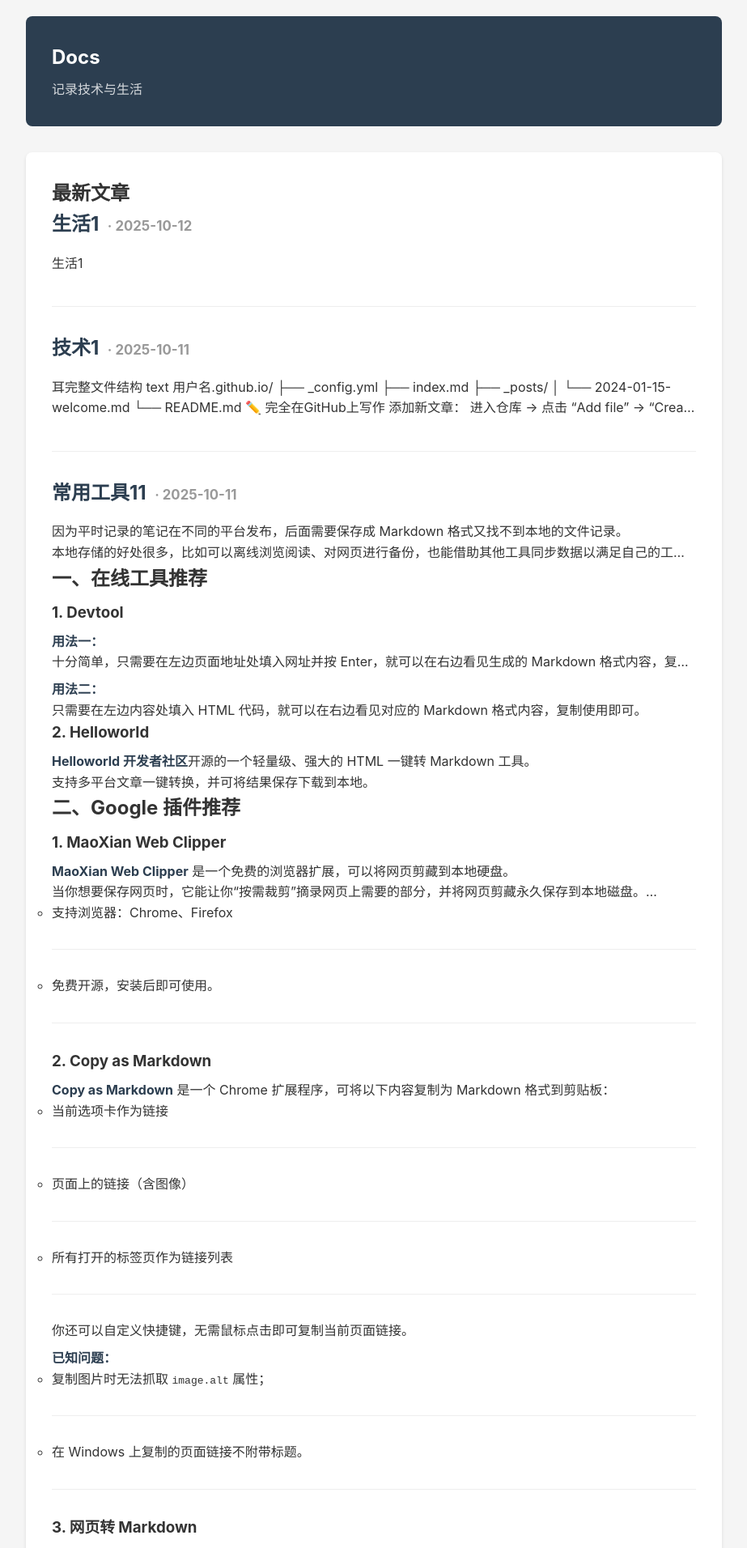
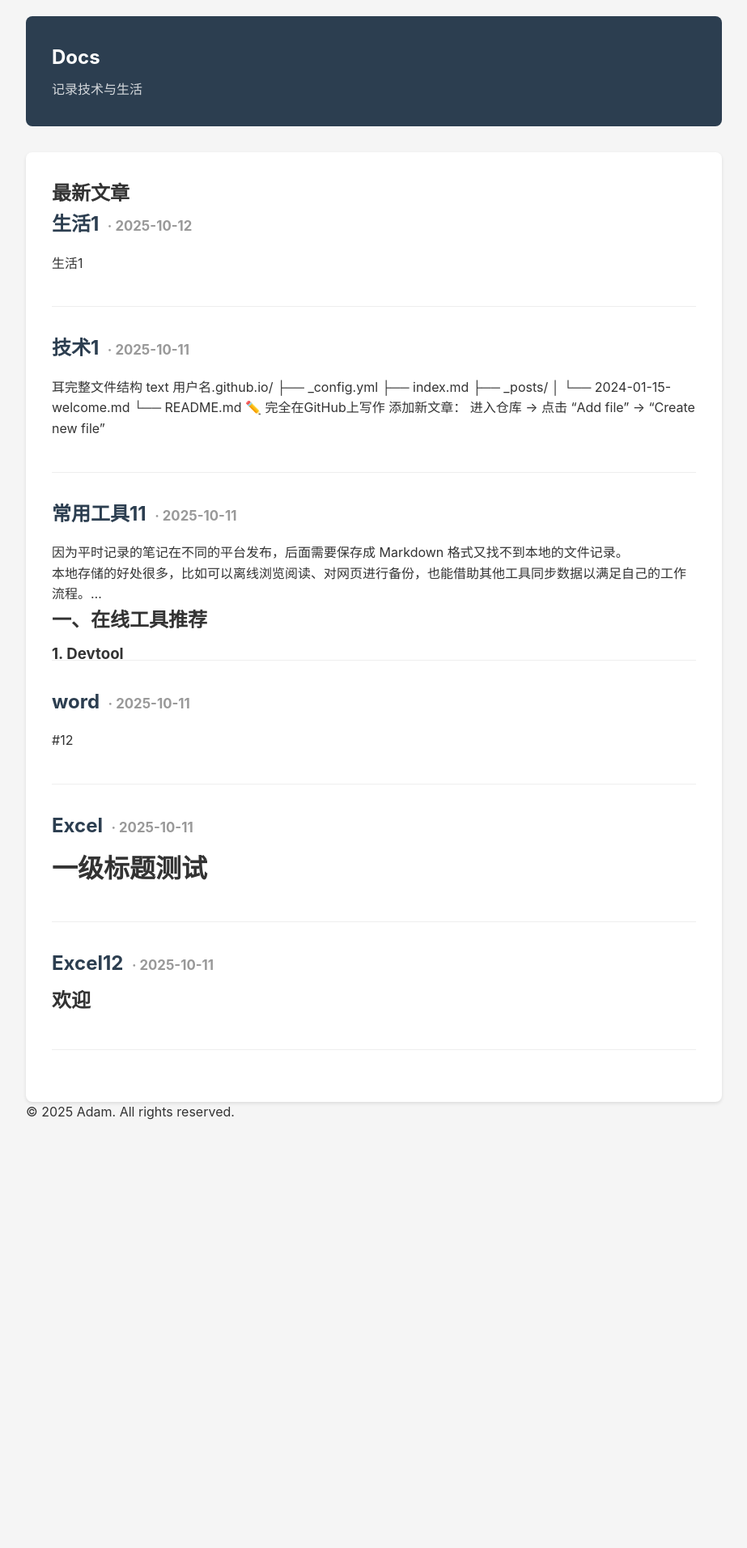
Before and after one commit to lzh210802066/lzh210802066.github.io, a Jekyll site: the page built from index.html, in a window 1280 px wide. Shown: the top 1912 px of the page at 81% size, without its empty margins (178-1101 px from the left). Built offline with Jekyll 4.4.1, drawn with Linux system fonts in a browser that asks for light colours; after the commit the page ends 1406 px from its top, so only the background shows below that; some of the changed text lies outside the part shown.

Commit message:
Update blog content

```diff
--- a/assets/css/style.css
+++ b/assets/css/style.css
@@ -198,6 +198,146 @@ em {
     word-break: break-word;
 }
 
+/* ========== 首页文章列表样式 ========== */
+.post-list {
+    list-style: none;
+    /* 移除默认列表圆点 */
+}
+
+.post-list li {
+    margin-bottom: 2rem;
+    /* 条目之间的间距 */
+    padding-bottom: 2rem;
+    /* 内容下内边距 */
+    border-bottom: 1px solid #eee;
+    /* 下边分割线 */
+
+    /* 🔥 新增：限制整个文章项的最大高度 */
+    max-height: 200px;
+    /* 根据需要调整高度 */
+    overflow: hidden;
+    /* 隐藏溢出内容 */
+}
+
+/* 列表页标题 */
+.post-list h2 {
+    margin-bottom: 0.5rem;
+    /* 标题与正文的间距 */
+}
+
+.post-list h2 a {
+    color: #2c3e50;
+    /* 深蓝灰色 */
+    text-decoration: none;
+    /* 去掉下划线 */
+}
+
+.post-list h2 a:hover {
+    color: #3498db;
+    /* 高亮效果 */
+}
+
+/* 列表页标题后的小日期 */
+.post-list h2 small.post-date {
+    font-size: 0.7em;
+    /* 比标题小 */
+    color: #999;
+    /* 浅灰色 */
+    margin-left: 0.3rem;
+    /* 与标题间距 */
+}
+
+/* 🔥 新增：限制文章列表中的所有内容（不仅仅是 p 标签） */
+.post-list .content,
+.post-list .post-content {
+    max-height: 4.8em;
+    /* 约3行的高度（基于 line-height: 1.6） */
+    overflow: hidden;
+    line-height: 1.6;
+
+    display: -webkit-box;
+    -webkit-box-orient: vertical;
+    -webkit-line-clamp: 3;
+    /* 限制为 3 行 */
+    text-overflow: ellipsis;
+    word-break: break-word;
+}
+
+/* 首页文章摘要：限制为两行并显示省略号 */
+.post-list p {
+    margin-top: 0.5rem;
+    line-height: 1.6;
+
+    display: -webkit-box;
+    /* 建立多行弹性盒子 */
+    -webkit-box-orient: vertical;
+    /* 垂直排列内容 */
+    -webkit-line-clamp: 3;
+    /* 限制为 3 行 */
+    overflow: hidden;
+    /* 超出隐藏 */
+    text-overflow: ellipsis;
+    /* 添加省略号（部分浏览器兼容） */
+    word-break: break-word;
+    /* 防止长单词溢出 */
+    max-height: 4.8em;
+    /* 3行 × 1.6行高 = 4.8em */
+}
+
+/* 🔥 隐藏 excerpt 中的所有非文本元素 */
+.post-list p * {
+    display: inline;
+    /* 将所有标签转为行内元素 */
+    font-size: inherit;
+    /* 继承父元素字号 */
+    font-weight: inherit;
+    /* 继承父元素字重 */
+    margin: 0;
+    /* 移除所有边距 */
+    padding: 0;
+    /* 移除所有内边距 */
+}
+
+/* 完全隐藏 excerpt 中不适合显示的元素 */
+.post-list p h1,
+.post-list p h2,
+.post-list p h3,
+.post-list p h4,
+.post-list p ul,
+.post-list p ol,
+.post-list p pre,
+.post-list p code {
+    display: none;
+}
+
+/* 🔥 新增：确保列表项中的所有子元素都不会溢出 */
+.post-list li * {
+    max-width: 100%;
+    word-wrap: break-word;
+    overflow-wrap: break-word;
+}
+
+/* 🔥 新增：隐藏列表项中的标题、有序列表等 */
+.post-list .content h1,
+.post-list .content h2,
+.post-list .content h3,
+.post-list .content h4,
+.post-list .content ul,
+.post-list .content ol {
+    display: none;
+    /* 在首页预览中隐藏这些元素 */
+}
+
+/* 或者使用这个方案：只显示前几行文字 */
+.post-list .post-excerpt {
+    display: -webkit-box;
+    -webkit-box-orient: vertical;
+    -webkit-line-clamp: 3;
+    overflow: hidden;
+    text-overflow: ellipsis;
+    line-height: 1.6;
+    max-height: 4.8em;
+}
 
 /* ========== 响应式设计（移动端适配） ========== */
 @media (max-width: 768px) {
```
